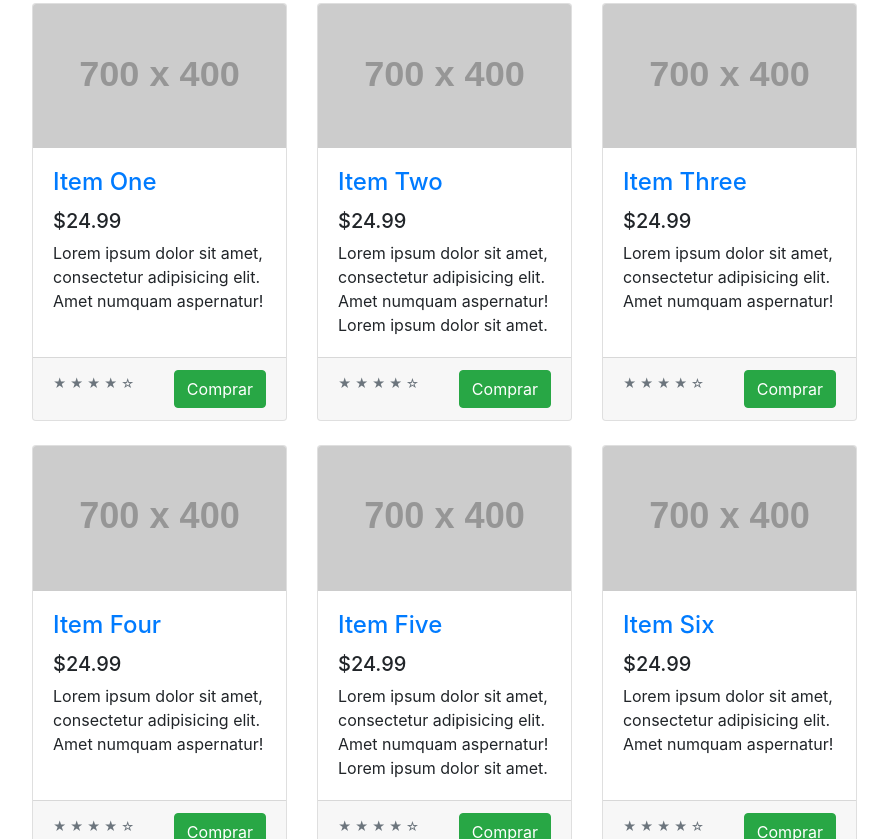
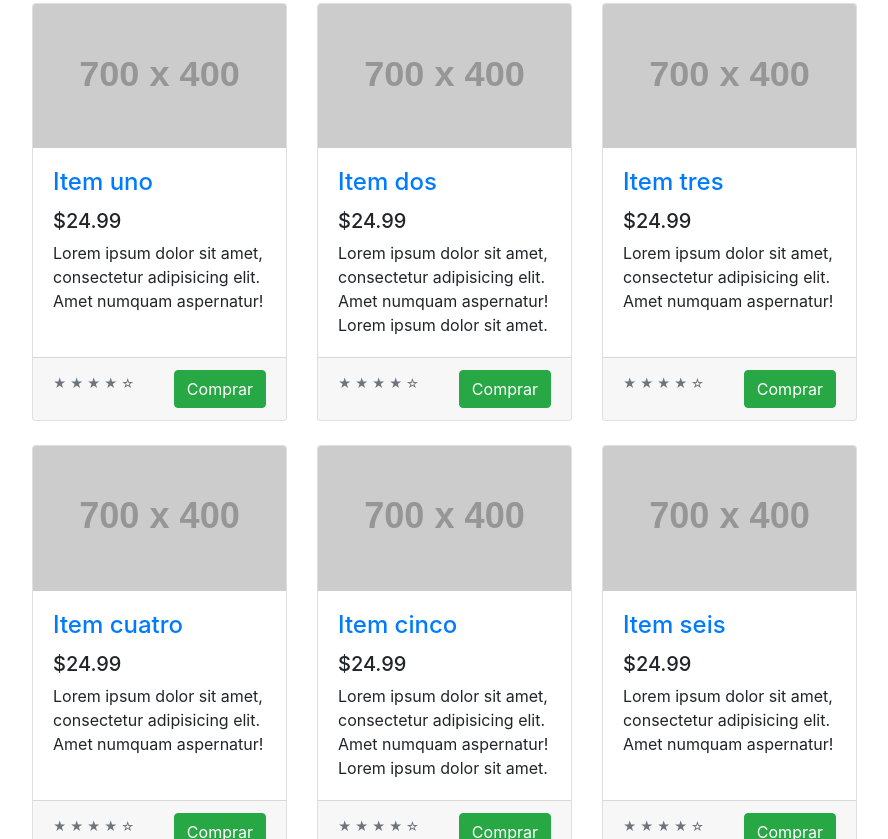
Before and after one commit to FranBarahona/DemoStore, a plain HTML site: page index.html in a window 1280 px wide. Shown: the part 422-1261 px from the top of the page, without its empty margins (338-1226 px from the left). Drawn offline with Linux system fonts and the light colour scheme; placeholder pictures from the web are drawn by us.

Commit message:
Add files via upload

```diff
--- a/index.html
+++ b/index.html
@@ -8,7 +8,7 @@
   <meta name="description" content="">
   <meta name="author" content="">
 
-  <title>Shop Homepage - Start Bootstrap Template</title>
+  <title>inicio</title>
 
 
   <link href="vendor/bootstrap/css/bootstrap.min.css" rel="stylesheet">
@@ -101,7 +101,7 @@
               <a href="#"><img class="card-img-top" src="http://placehold.it/700x400" alt=""></a>
               <div class="card-body">
                 <h4 class="card-title">
-                  <a href="#">Item One</a>
+                  <a href="#">Item uno</a>
                 </h4>
                 <h5>$24.99</h5>
                 <p class="card-text">Lorem ipsum dolor sit amet, consectetur adipisicing elit. Amet numquam aspernatur!</p>
@@ -118,7 +118,7 @@
               <a href="#"><img class="card-img-top" src="http://placehold.it/700x400" alt=""></a>
               <div class="card-body">
                 <h4 class="card-title">
-                  <a href="#">Item Two</a>
+                  <a href="#">Item dos</a>
                 </h4>
                 <h5>$24.99</h5>
                 <p class="card-text">Lorem ipsum dolor sit amet, consectetur adipisicing elit. Amet numquam aspernatur! Lorem ipsum dolor sit amet.</p>
@@ -135,7 +135,7 @@
               <a href="#"><img class="card-img-top" src="http://placehold.it/700x400" alt=""></a>
               <div class="card-body">
                 <h4 class="card-title">
-                  <a href="#">Item Three</a>
+                  <a href="#">Item tres</a>
                 </h4>
                 <h5>$24.99</h5>
                 <p class="card-text">Lorem ipsum dolor sit amet, consectetur adipisicing elit. Amet numquam aspernatur!</p>
@@ -152,7 +152,7 @@
               <a href="#"><img class="card-img-top" src="http://placehold.it/700x400" alt=""></a>
               <div class="card-body">
                 <h4 class="card-title">
-                  <a href="#">Item Four</a>
+                  <a href="#">Item cuatro</a>
                 </h4>
                 <h5>$24.99</h5>
                 <p class="card-text">Lorem ipsum dolor sit amet, consectetur adipisicing elit. Amet numquam aspernatur!</p>
@@ -169,7 +169,7 @@
               <a href="#"><img class="card-img-top" src="http://placehold.it/700x400" alt=""></a>
               <div class="card-body">
                 <h4 class="card-title">
-                  <a href="#">Item Five</a>
+                  <a href="#">Item cinco</a>
                 </h4>
                 <h5>$24.99</h5>
                 <p class="card-text">Lorem ipsum dolor sit amet, consectetur adipisicing elit. Amet numquam aspernatur! Lorem ipsum dolor sit amet.</p>
@@ -186,7 +186,7 @@
               <a href="#"><img class="card-img-top" src="http://placehold.it/700x400" alt=""></a>
               <div class="card-body">
                 <h4 class="card-title">
-                  <a href="#">Item Six</a>
+                  <a href="#">Item seis</a>
                 </h4>
                 <h5>$24.99</h5>
                 <p class="card-text">Lorem ipsum dolor sit amet, consectetur adipisicing elit. Amet numquam aspernatur!</p>
```
